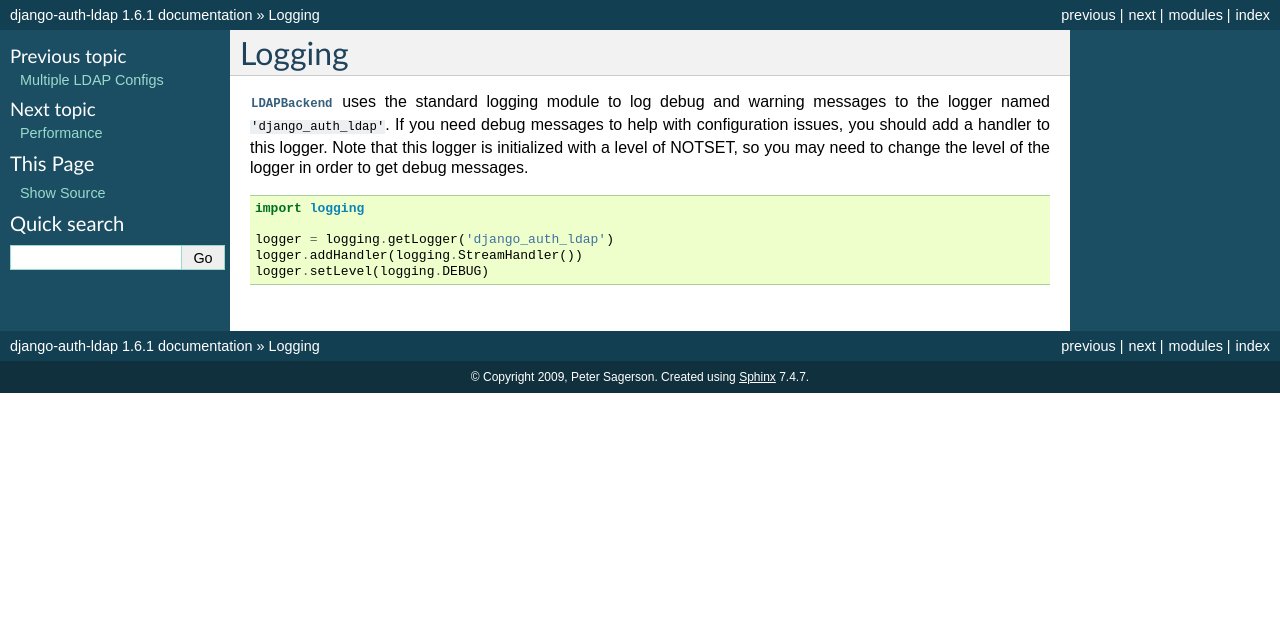
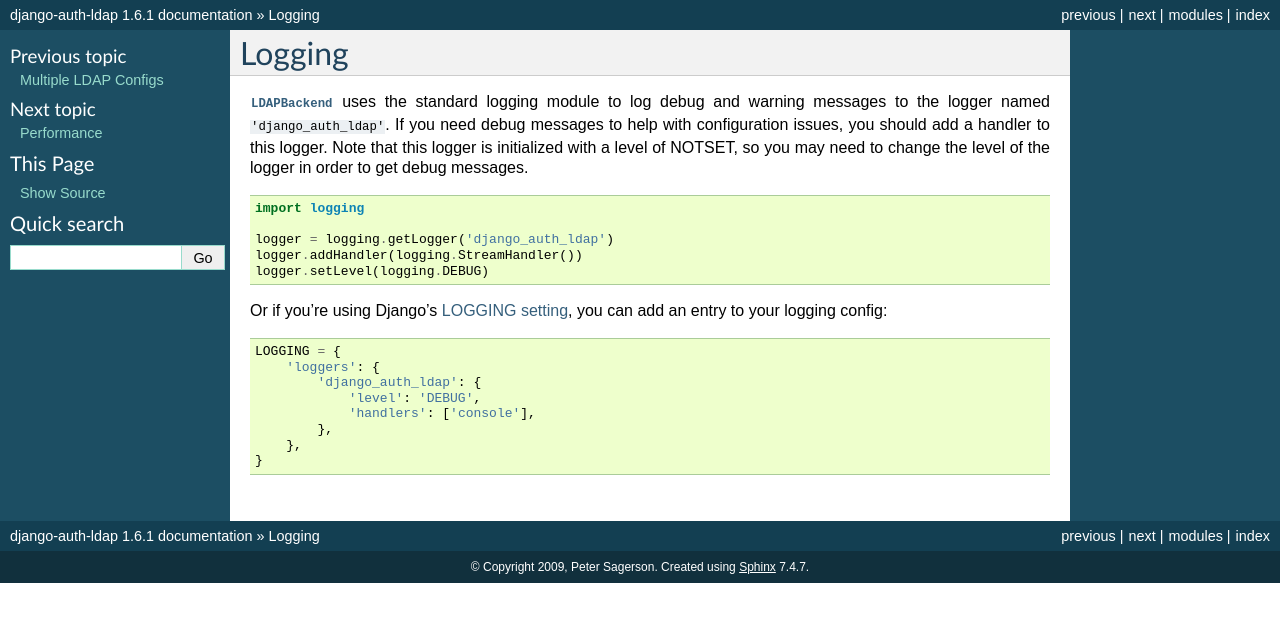
Before and after one commit to django-auth-ldap/django-auth-ldap, a Sphinx documentation site: the page built from docs/logging.rst, in a window 1280 px wide. Shown: the top 622 px of the page. Built offline with Sphinx 7.4.7, drawn with Linux system fonts in a browser that asks for light colours.

Commit message:
Document another way to add logging

```diff
--- a/docs/logging.rst
+++ b/docs/logging.rst
@@ -15,3 +15,19 @@ messages.
     logger = logging.getLogger('django_auth_ldap')
     logger.addHandler(logging.StreamHandler())
     logger.setLevel(logging.DEBUG)
+
+Or if you're using Django's `LOGGING setting`_, you can add an entry to your
+logging config:
+
+.. _LOGGING setting: https://docs.djangoproject.com/en/dev/ref/settings/#std:setting-LOGGING
+
+.. code-block:: python
+
+    LOGGING = {
+        'loggers': {
+            'django_auth_ldap': {
+                'level': 'DEBUG',
+                'handlers': ['console'],
+            },
+        },
+    }
```
